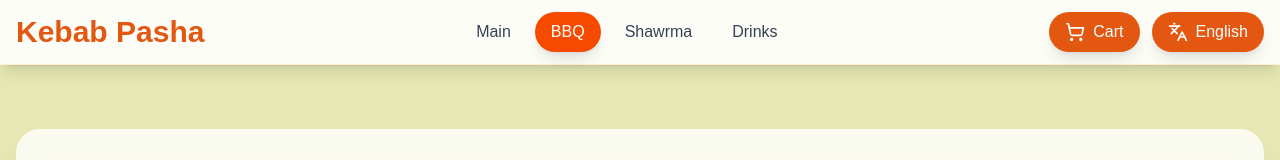
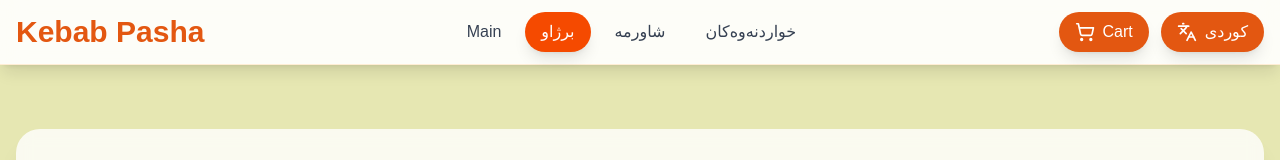
Before and after one commit to hamabarznji/food_delivery, a Next.js app: page / in a window 1280 px wide. Shown: the top 160 px of the page. Built offline with nearby package versions, Linux system fonts and the light colour scheme.

Commit message:
fixed lang

```diff
--- a/app/page.js
+++ b/app/page.js
@@ -62,7 +62,7 @@ const RestaurantApp = () => {
   const [activeSection, setActiveSection] = useState(null);
 
   // language
-  const [lang, setLang] = useState('en');
+  const [lang, setLang] = useState('ku-sor');
   const menuData = lang === 'en' ? en : lang === 'ar' ? ar : krd;
   const sectionNames =
     lang === 'en' ? sectionNamesEnglish : lang === 'ar' ? sectionNamesArabic : sectionNamesKurdish;
@@ -70,7 +70,7 @@ const RestaurantApp = () => {
     lang === 'en'
       ? 'Welcome to Kebab Pasha'
       : lang === 'ar'
-      ? ' أهلاً بكم في كباب باشا!'
+      ? ' أهلاً بكم في كباب باشا'
       : ' بەخێربێیت بۆ کەباب پاشا';
 
   // customer info
--- a/src/lang.js
+++ b/src/lang.js
@@ -4,11 +4,13 @@ import { Languages } from 'lucide-react';
 const LanguageDropdown = ({ currentLang, setLang }) => {
   const [open, setOpen] = useState(false);
   const languages = [
+    { code: 'krd', label: 'کوردی (سۆرانی)' },
+    { code: 'ar', label: 'العربية' },
     { code: 'en', label: 'English' },
-    { code: 'ar', label: 'العربية' },
-    { code: 'krd', label: 'کوردی (سۆرانی)' },
+
+
   ];
-const text= currentLang === 'en' ? "English" : currentLang === 'ar' ? "عربي" : "کوردی";
+  const text = currentLang === 'en' ? "English" : currentLang === 'ar' ? "عربي" : "کوردی";
   return (
     <div className="relative">
       <button
@@ -29,9 +31,8 @@ const text= currentLang === 'en' ? "English" : currentLang === 'ar' ? "عربي"
                 setLang(lang.code);
                 setOpen(false);
               }}
-              className={`w-full text-left px-4 py-2 hover:bg-orange-100 rounded-lg ${
-                currentLang === lang.code ? 'font-bold text-orange-600' : 'text-gray-700'
-              }`}
+              className={`w-full text-left px-4 py-2 hover:bg-orange-100 rounded-lg ${currentLang === lang.code ? 'font-bold text-orange-600' : 'text-gray-700'
+                }`}
             >
               {lang.label}
             </button>
```
